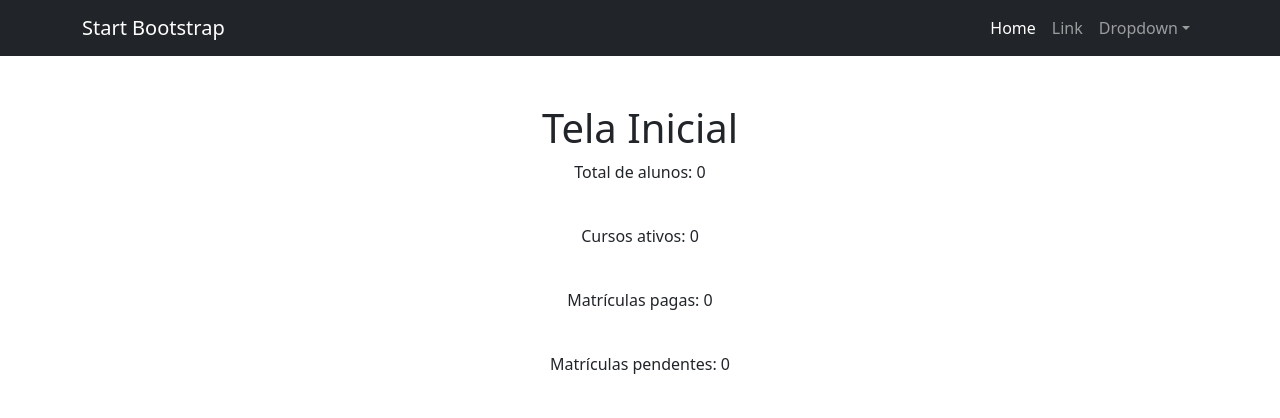
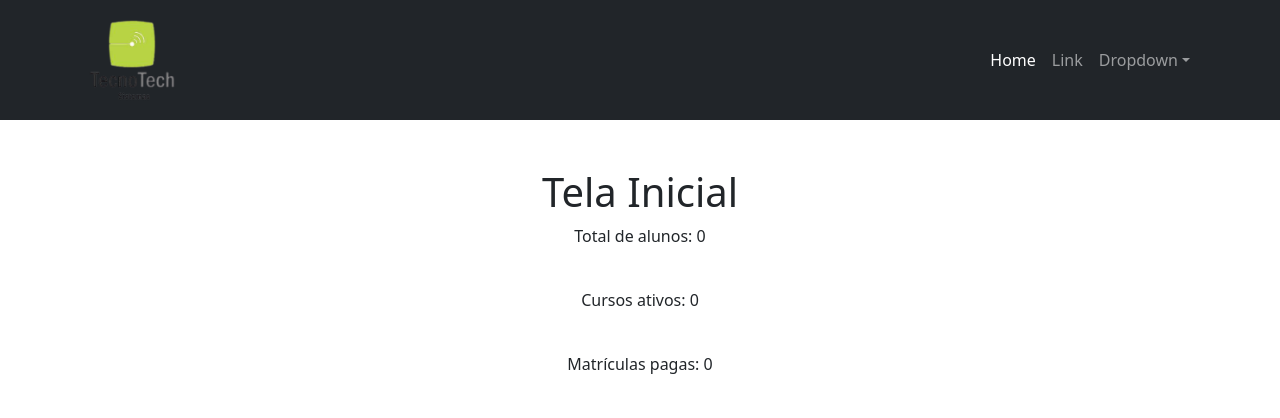
Before and after one commit to manoelcn/academia-dev-python, a Django app: page / in a window 1280 px wide. Shown: the top 418 px of the page. Run offline with Django 5.2, Linux system fonts and the light colour scheme; data that the repository does not hold is empty.

Commit message:
feat: adiciona imagem do logo no header

```diff
--- a/app/templates/components/_header.html
+++ b/app/templates/components/_header.html
@@ -1,6 +1,7 @@
+{% load static %}
 <nav class="navbar navbar-expand-lg navbar-dark bg-dark">
         <div class="container">
-            <a class="navbar-brand" href="#">Start Bootstrap</a>
+            <a class="navbar-brand" href="#"><img src="{% static 'img/logo.png' %}" alt="logo" width="100px"></a>
             <button class="navbar-toggler" type="button" data-bs-toggle="collapse"
                 data-bs-target="#navbarSupportedContent" aria-controls="navbarSupportedContent" aria-expanded="false"
                 aria-label="Toggle navigation"><span class="navbar-toggler-icon"></span></button>
```
